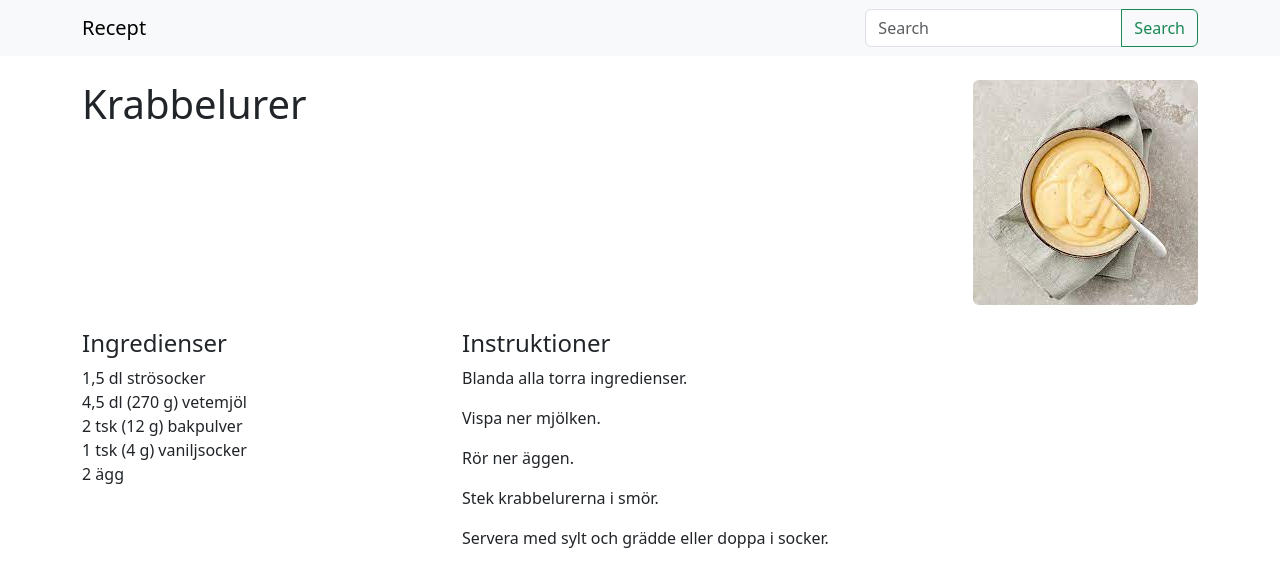
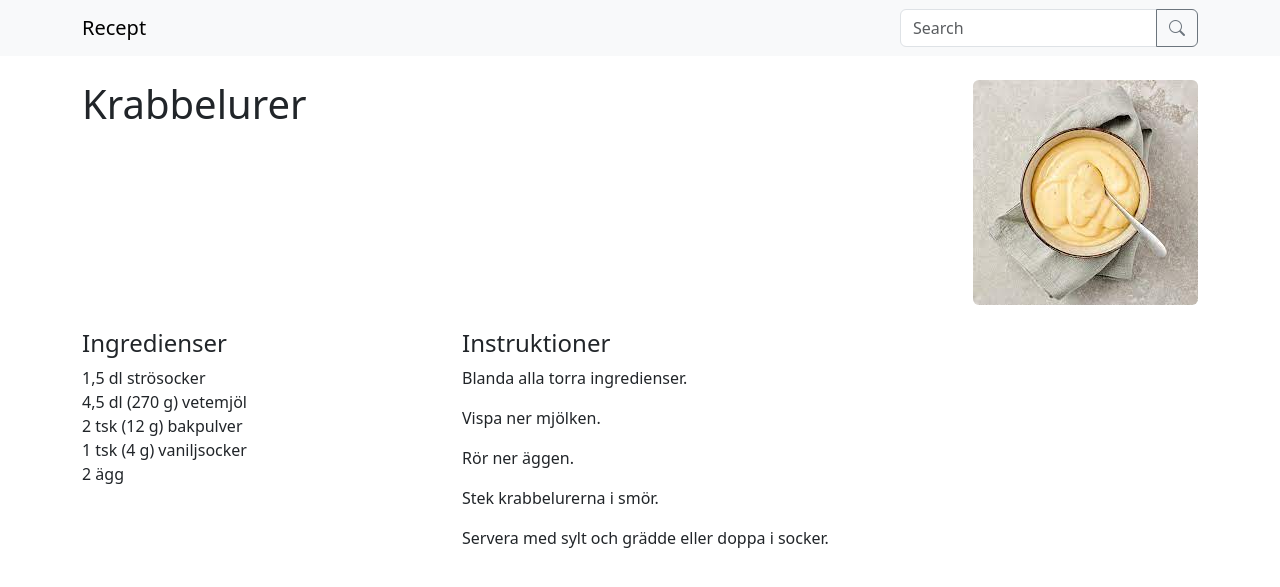
Before and after one commit to jolars/recipes, a Jekyll site: the page built from _recipes/test.md, in a window 1280 px wide. Shown: the top 587 px of the page. Built offline with Jekyll 4.4.1, drawn with Linux system fonts in a browser that asks for light colours.

Commit message:
feat: add bootstrap search icon

```diff
--- a/_includes/head.html
+++ b/_includes/head.html
@@ -13,6 +13,9 @@
           rel="stylesheet"
           integrity="sha384-T3c6CoIi6uLrA9TneNEoa7RxnatzjcDSCmG1MXxSR1GAsXEV/Dwwykc2MPK8M2HN"
           crossorigin="anonymous">
+    <link rel="stylesheet"
+          href="https://cdn.jsdelivr.net/npm/bootstrap-icons@1.11.1/font/bootstrap-icons.css">
+    <!-- <link href=" https://cdn.jsdelivr.net/npm/bootswatch@5.3.2/dist/cerulean/bootstrap.min.css " rel="stylesheet"> -->
     <link rel="stylesheet" href="{{ '/assets/css/styles.css' | relative_url }}">
     <!-- <link rel="stylesheet" href="/assets/css/styles.css"> -->
 </head>
--- a/_includes/header.html
+++ b/_includes/header.html
@@ -1,5 +1,5 @@
 <header class="site-header d-print-none">
-    <nav class="navbar navbar-expand-lg bg-body-tertiary">
+    <nav class="navbar navbar-expand bg-body-tertiary">
         {%- assign default_paths = site.pages | map: "path" -%}
         {%- assign page_paths = site.header_pages | default: default_paths -%}
         {%- assign titles_size = site.pages | map: 'title' | join: '' | size -%}
@@ -15,7 +15,7 @@
                 <span class="navbar-toggler-icon"></span>
             </button>
             <div class="collapse navbar-collapse" id="navbarSupportedContent">
-                <ul class="navbar-nav me-auto mb-2 mb-lg-0">
+                <ul class="navbar-nav me-auto">
                     <!--     {% for item in site.data.navigation %} -->
                     <!--         <li class="nav-item"> -->
                     <!--             <a class="nav-link active" -->
@@ -37,7 +37,9 @@
                                type="search"
                                placeholder="Search"
                                aria-label="Search">
-                        <button class="btn btn-outline-success" type="submit">Search</button>
+                        <button class="btn btn-outline-secondary" type="submit">
+                            <i class="bi bi-search"></i>
+                        </button>
                     </div>
                 </form>
             </div>
```
